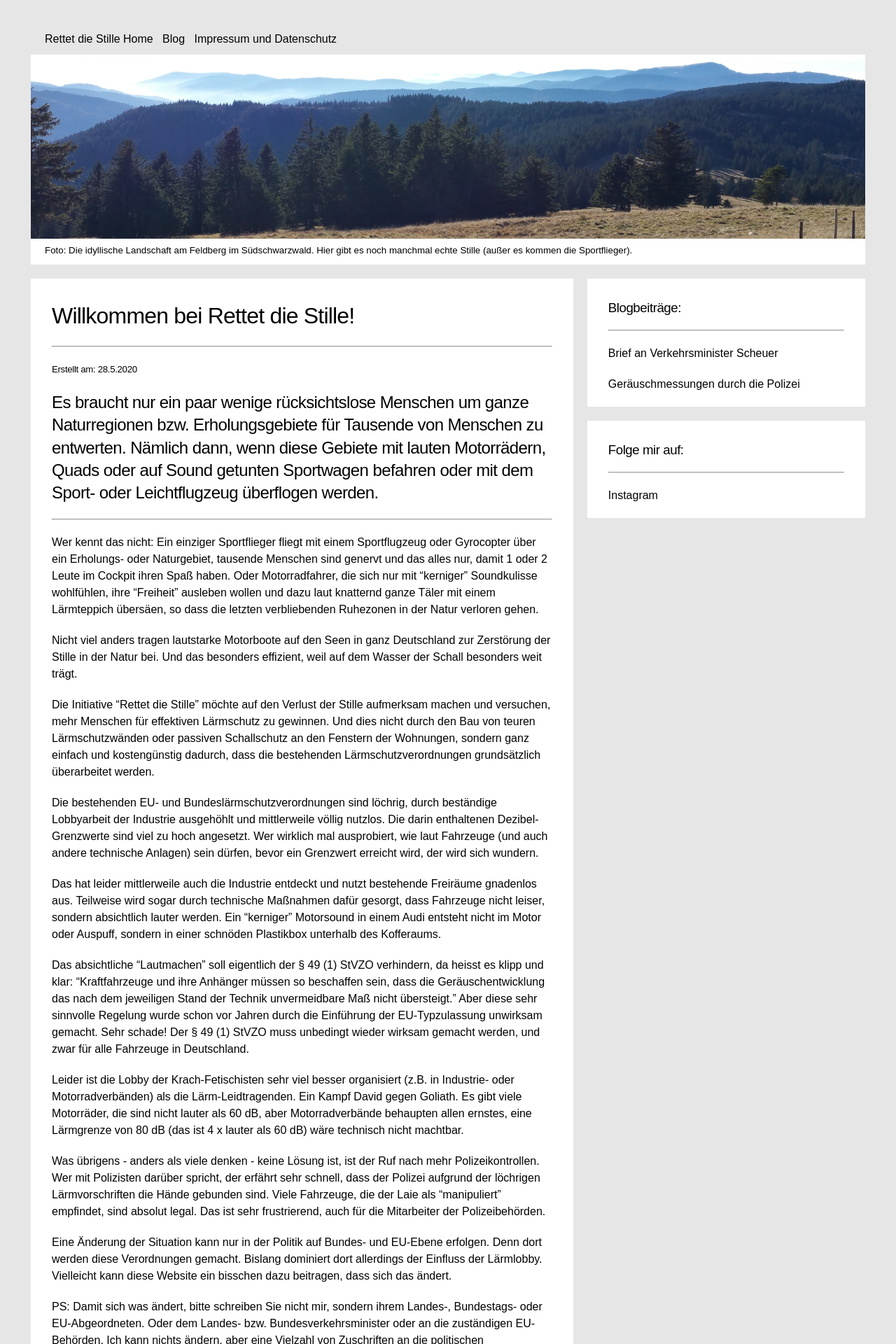
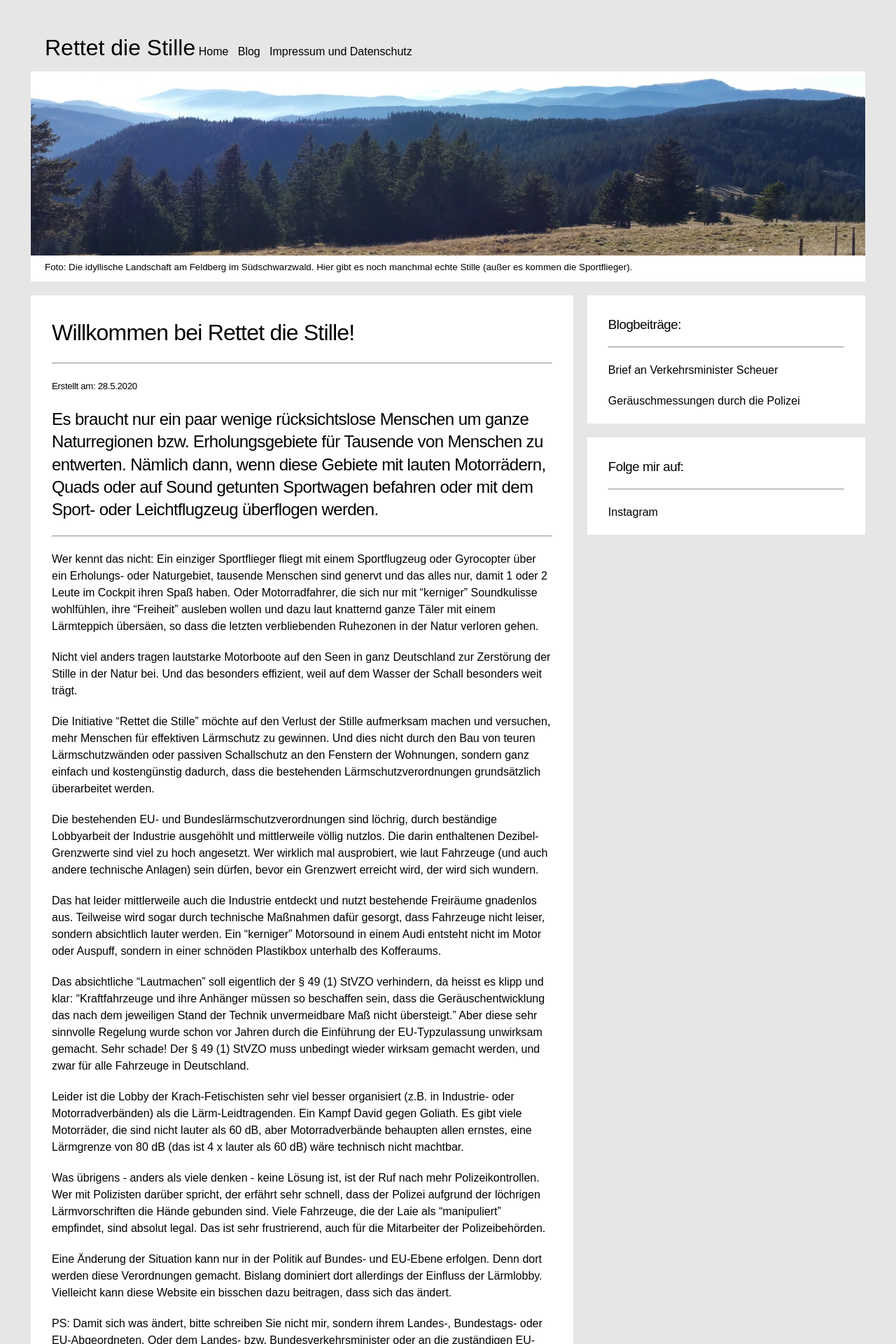
Before and after one commit to rettet-die-stille/rettet-die-stille.github.io, a Jekyll site: the page built from index.md, in a window 1280 px wide. Shown: the top 1920 px of the page at 70% size. Built offline with Jekyll 4.4.1, drawn with Linux system fonts in a browser that asks for light colours; our own code applies the rules of GitHub Pages for plain Markdown files.

Commit message:
Update _nav.html

```diff
--- a/_includes/_nav.html
+++ b/_includes/_nav.html
@@ -1,7 +1,7 @@
 <div class="nav">
 
     <a href="/">
-        <span>Rettet die Stille</span>
+        <span style="font-size: 2em" >Rettet die Stille</span>
     </a>
 
     <a href="/index.html">Home</a>&nbsp;&nbsp;
```
